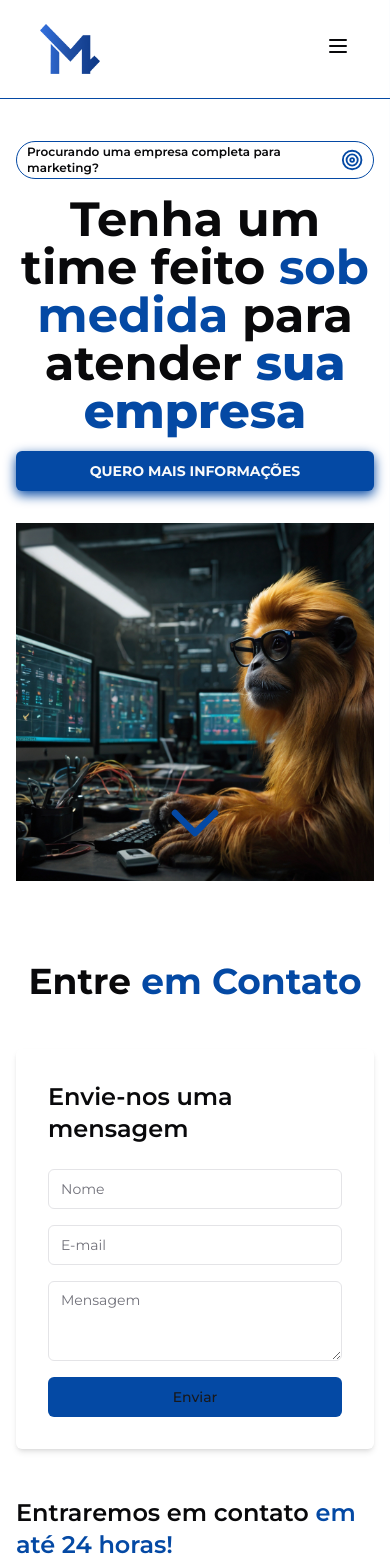
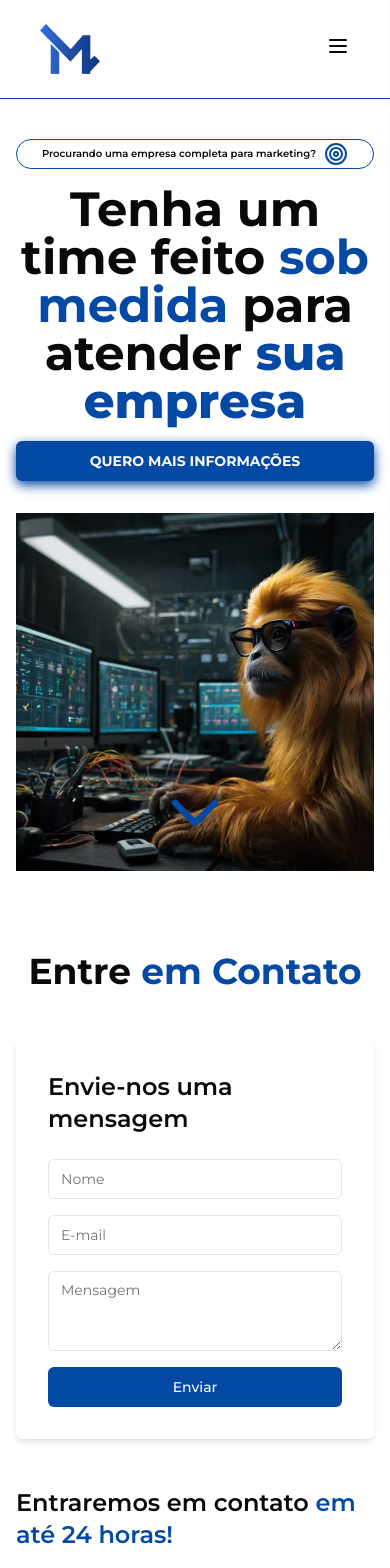
Before and after one commit to Kibryant/tmatos, a Next.js app: page / in a window 390 px wide. Shown: the top 1568 px of the page. Built offline with nearby package versions, Linux system fonts and the light colour scheme.

Commit message:
fix bug in ui mobile

```diff
--- a/src/components/footer/index.tsx
+++ b/src/components/footer/index.tsx
@@ -34,7 +34,7 @@ const fadeInUp = {
 
 export function Footer() {
   return (
-    <footer className="bg-primary">
+    <footer className="bg-primary text-white  ">
       <div className="container mx-auto px-4 py-12">
         <div className="grid grid-cols-1 md:grid-cols-3 gap-8">
           <motion.div className="flex flex-col items-start" {...fadeInUp}>
--- a/src/components/header/index.tsx
+++ b/src/components/header/index.tsx
@@ -27,8 +27,10 @@ export function Header() {
           transition={{ delay: 0.3, duration: 0.6 }}
           className="lg:w-1/2 lg:pr-8"
         >
-          <Badge variant="outline">
-            Procurando uma empresa completa para marketing?
+          <Badge variant="outline" className="flex items-center justify-center">
+            <span className="text-[10px]">
+              Procurando uma empresa completa para marketing?
+            </span>
             <TargetIcon className="ml-2 text-primary" />
           </Badge>
           <HeaderTitle>
--- a/src/components/main/index.tsx
+++ b/src/components/main/index.tsx
@@ -119,9 +119,7 @@ const team = [
 
 export function Main() {
   const controls = useAnimation()
-  const [ref, inView] = useInView({
-    threshold: 0.1,
-  })
+  const [ref, inView] = useInView()
 
   useEffect(() => {
     if (inView) {
@@ -158,7 +156,7 @@ export function Main() {
                 </div>
                 <Button
                   type="submit"
-                  className="w-full text-secondary-foreground"
+                  className="w-full text-white dark:text-secondary-foreground"
                 >
                   Enviar
                 </Button>
```
